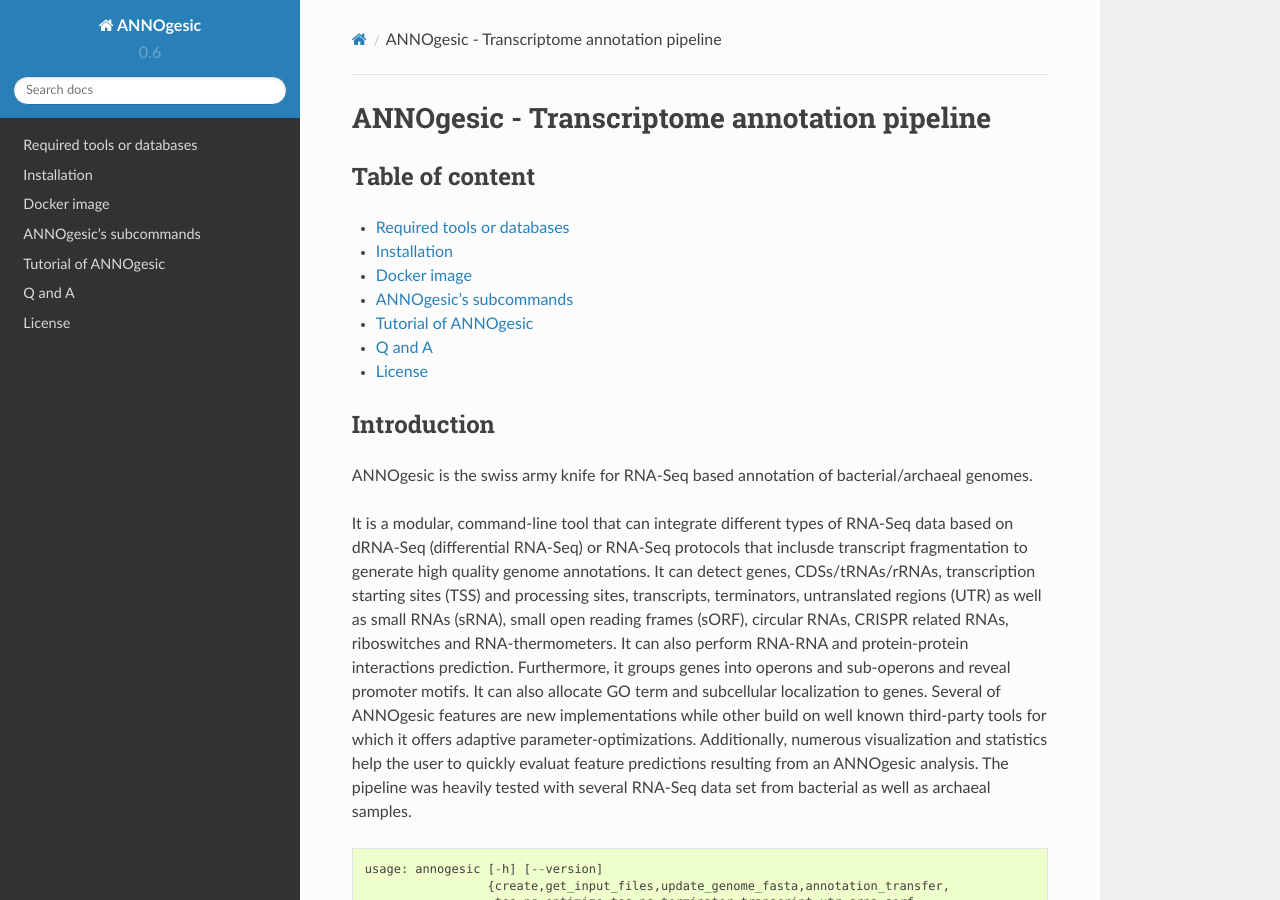
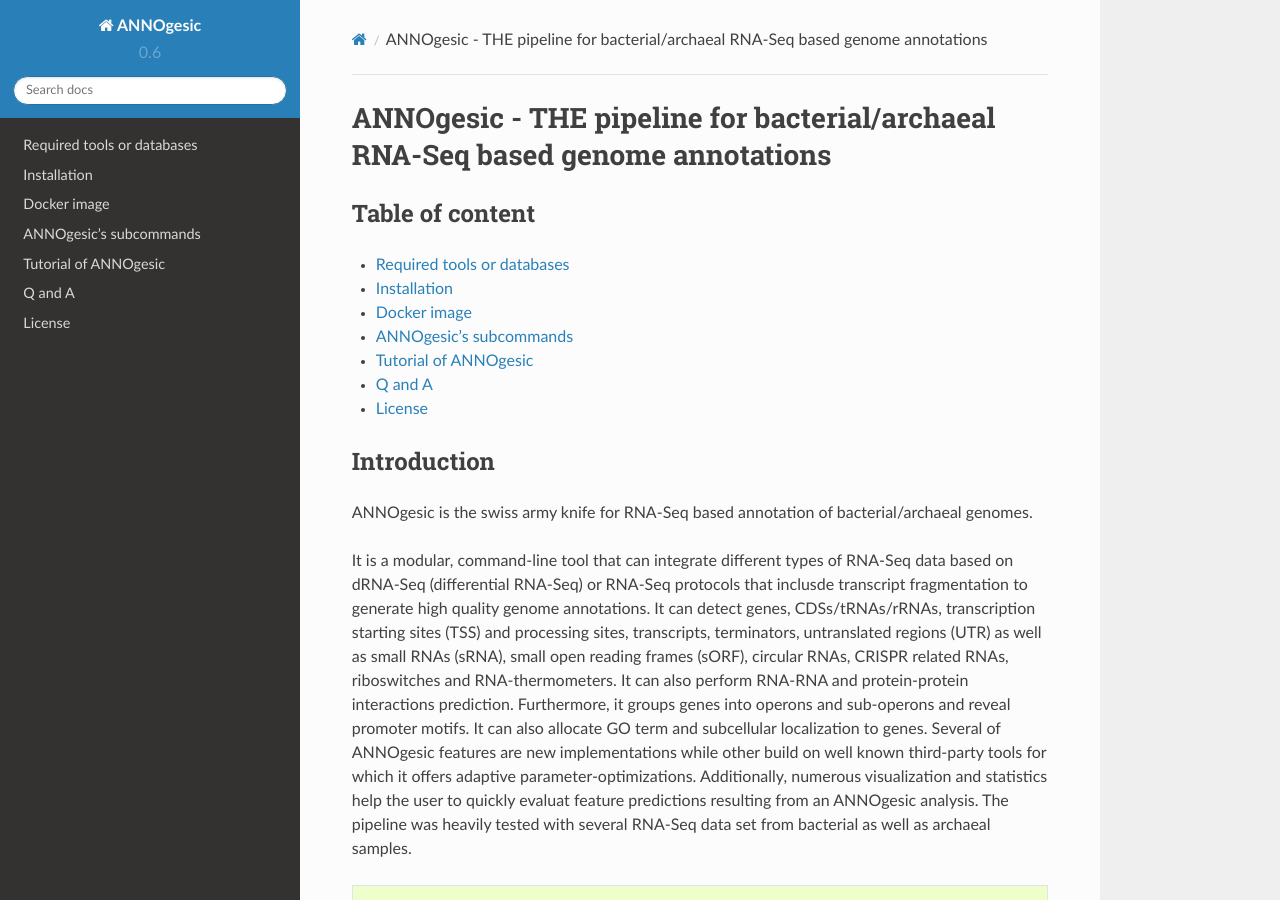
Before and after one commit to Sung-Huan/ANNOgesic, a Sphinx documentation site: the page built from docs/source/index.rst, in a window 1280 px wide and 900 px high. Built offline with Sphinx 7.4.7 and the Read the Docs theme 2.0.0, drawn with Linux system fonts in a browser that asks for light colours; pages that are not in the unit, such as notebooks, are missing from menus.

Commit message:
Change title

```diff
--- a/docs/source/index.rst
+++ b/docs/source/index.rst
@@ -1,5 +1,5 @@
-ANNOgesic - Transcriptome annotation pipeline
-*********************************************
+ANNOgesic -  THE pipeline for bacterial/archaeal RNA-Seq based genome annotations
+*********************************************************************************
 Table of content
 ================
 
```
